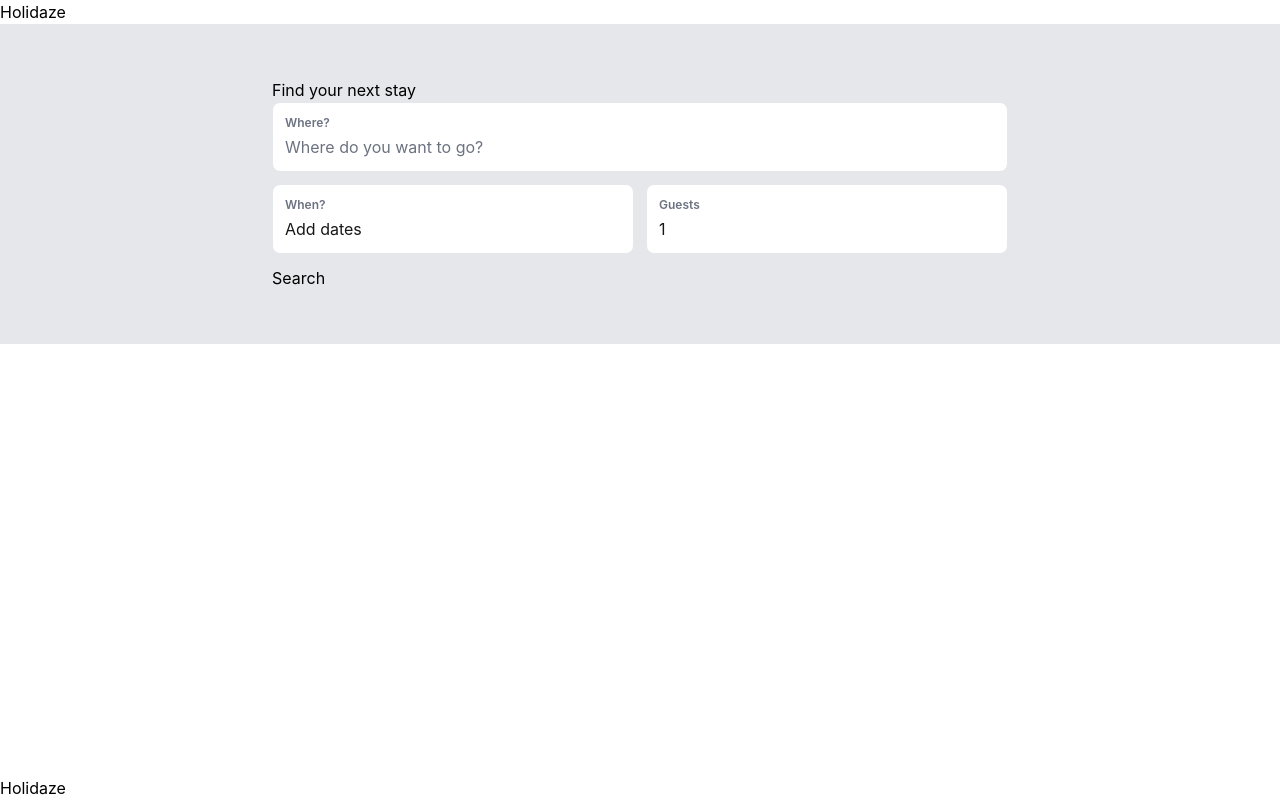
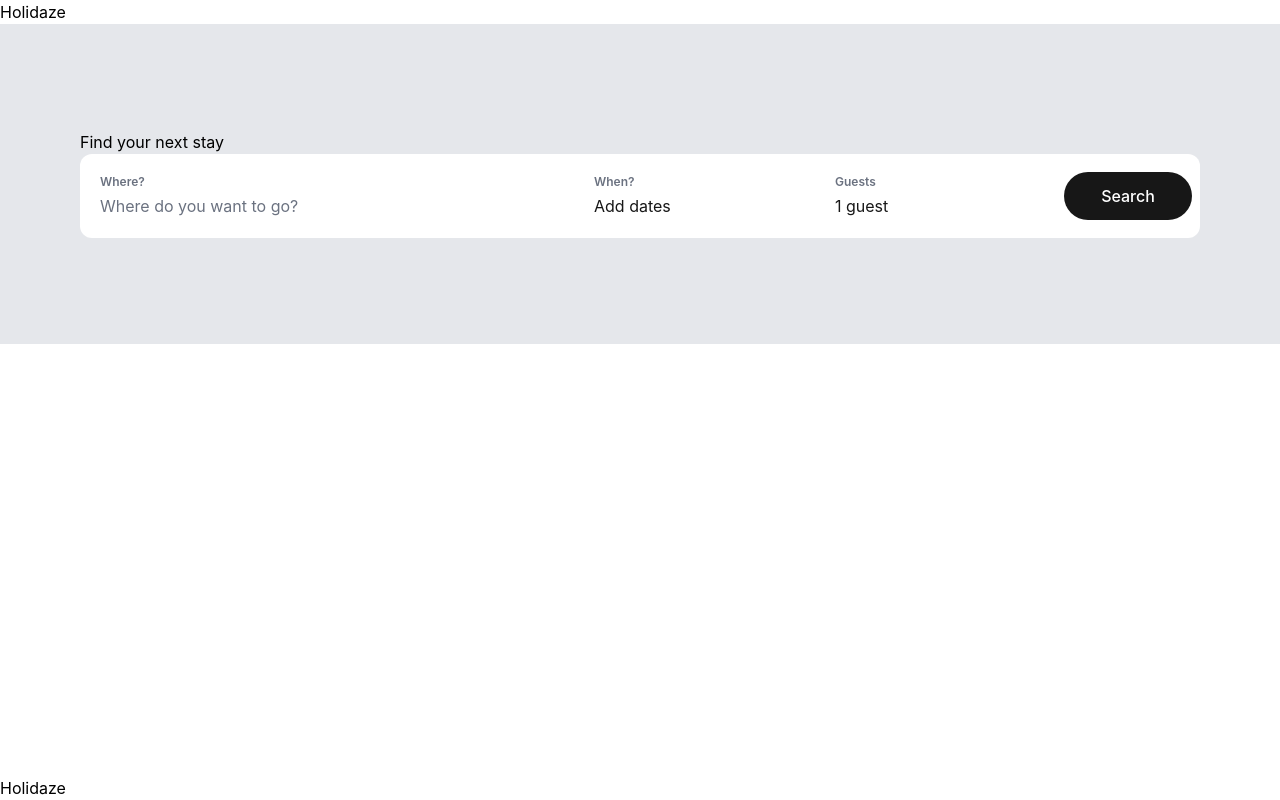
Before and after one commit to annikaeld/Holidaze, a React (Vite) app: page / in a window 1280 px wide. Built offline with nearby package versions, Linux system fonts and the light colour scheme.

Commit message:
feat: add responsive search form with date and guest pickers

```diff
--- a/src/features/venues/components/VenueSearchForm.tsx
+++ b/src/features/venues/components/VenueSearchForm.tsx
@@ -1,5 +1,5 @@
 import { DayPicker } from "react-day-picker";
-import { useState } from "react";
+import { useEffect, useRef, useState } from "react";
 import type { DateRange } from "react-day-picker";
 import "react-day-picker/style.css";
 import { Check } from "lucide-react";
@@ -7,10 +7,45 @@ import { Check } from "lucide-react";
 export function VenueSearchForm() {
   const [dateRange, setDateRange] = useState<DateRange | undefined>();
   const [isCalendarOpen, setIsCalendarOpen] = useState(false);
+  const [guests, setGuests] = useState(1);
+  const [isGuestsOpen, setIsGuestsOpen] = useState(false);
+  const searchFormRef = useRef<HTMLFormElement>(null);
+
+  useEffect(() => {
+    function handleClickOutside(event: MouseEvent) {
+      if (
+        searchFormRef.current &&
+        !searchFormRef.current.contains(event.target as Node)
+      ) {
+        setIsCalendarOpen(false);
+        setIsGuestsOpen(false);
+      }
+    }
+
+    function handleEscape(event: KeyboardEvent) {
+      if (event.key === "Escape") {
+        setIsCalendarOpen(false);
+        setIsGuestsOpen(false);
+      }
+    }
+
+    document.addEventListener("mousedown", handleClickOutside);
+    document.addEventListener("keydown", handleEscape);
+
+    return () => {
+      document.removeEventListener("mousedown", handleClickOutside);
+      document.removeEventListener("keydown", handleEscape);
+    };
+  }, []);
 
   return (
-    <form action="/venues" method="get" className="flex w-full flex-col gap-3">
-      <div className="flex flex-col gap-1 rounded-lg border border-border bg-card p-3 focus-within:ring-2 focus-within:ring-ring">
+    <form
+      ref={searchFormRef}
+      action="/venues"
+      method="get"
+      className="flex w-full flex-col gap-3 lg:flex-row lg:items-stretch lg:gap-0 lg:rounded-xl lg:bg-card lg:p-2"
+    >
+      <div className="flex min-w-0 flex-col gap-1 rounded-lg border border-border bg-card p-3 focus-within:ring-2 focus-within:ring-ring lg:flex-2 lg:rounded-none lg:border-0 lg:bg-transparent lg:focus-within:ring-0 lg:focus-within:bg-field-active lg:focus-within:rounded-lg">
         <label
           htmlFor="destination"
           className="text-xs font-semibold text-muted-foreground"
@@ -22,17 +57,24 @@ export function VenueSearchForm() {
           id="destination"
           name="destination"
           placeholder="Where do you want to go?"
+          onFocus={() => {
+            setIsCalendarOpen(false);
+            setIsGuestsOpen(false);
+          }}
           className="w-full min-w-0 bg-transparent text-foreground outline-none placeholder:text-muted-foreground"
         />
       </div>
-      <div className="grid grid-cols-2 relative gap-3">
+      <div className="relative grid min-w-0 grid-cols-2 gap-3 lg:flex-2">
         <div className="min-w-0">
           <button
             type="button"
-            onClick={() => setIsCalendarOpen(!isCalendarOpen)}
+            onClick={() => {
+              setIsCalendarOpen(!isCalendarOpen);
+              setIsGuestsOpen(false);
+            }}
             aria-expanded={isCalendarOpen}
             aria-controls="date-calendar"
-            className="flex w-full min-w-0 flex-col items-start gap-1 rounded-lg border border-border bg-card p-3 text-left focus-visible:ring-2 focus-visible:ring-ring"
+            className="flex w-full min-w-0 flex-col items-start gap-1 rounded-lg border border-border bg-card p-3 text-left focus-visible:ring-2 focus-visible:ring-ring lg:border-0 lg:bg-transparent lg:rounded-lg lg:focus-visible:bg-field-active lg:aria-expanded:bg-field-active"
           >
             <span className="text-xs font-semibold text-muted-foreground">
               When?
@@ -60,21 +102,66 @@ export function VenueSearchForm() {
             value={dateRange?.to?.toLocaleDateString("en-CA") ?? ""}
           />
         </div>
-        <div className="flex min-w-0 flex-col gap-1 rounded-lg border border-border bg-card p-3 focus-within:ring-2 focus-within:ring-ring">
+        <div className="flex min-w-0 flex-col gap-1 rounded-lg border border-border bg-card p-3 focus-within:ring-2 focus-within:ring-ring lg:rounded-none lg:border-0 lg:bg-transparent lg:focus-within:ring-0 lg:focus-within:bg-field-active lg:focus-within:rounded-lg">
           <label
             htmlFor="guests"
             className="text-xs font-semibold text-muted-foreground"
           >
             Guests
           </label>
-          <input
-            type="number"
+          <button
+            type="button"
             id="guests"
-            name="guests"
-            min={1}
-            defaultValue={1}
-            className="w-full min-w-0 bg-transparent text-foreground outline-none [appearance:textfield] [&::-webkit-inner-spin-button]:appearance-none [&::-webkit-outer-spin-button]:appearance-none"
-          />
+            onClick={() => {
+              setIsGuestsOpen(!isGuestsOpen);
+              setIsCalendarOpen(false);
+            }}
+            aria-expanded={isGuestsOpen}
+            aria-controls="guests-popover"
+            className="w-full min-w-0 bg-transparent text-left text-foreground"
+          >
+            {guests} {guests === 1 ? "guest" : "guests"}
+          </button>
+          <input type="hidden" name="guests" value={guests} />
+          {isGuestsOpen && (
+            <div
+              id="guests-popover"
+              className="absolute top-full right-0 z-50 mt-2 min-w-52 rounded-xl border border-border bg-card p-4 shadow-lg"
+            >
+              <div className="flex items-center gap-4 mb-3">
+                <button
+                  type="button"
+                  onClick={() => setGuests((count) => Math.max(1, count - 1))}
+                  disabled={guests <= 1}
+                  aria-label="Remove one guest"
+                  className="btn-counter"
+                >
+                  −
+                </button>
+
+                <span aria-live="polite">{guests}</span>
+
+                <button
+                  type="button"
+                  onClick={() => setGuests((count) => count + 1)}
+                  aria-label="Add one guest"
+                  className="btn-counter"
+                >
+                  +
+                </button>
+              </div>
+              <div className="flex justify-end">
+                <button
+                  type="button"
+                  onClick={() => setIsGuestsOpen(false)}
+                  aria-label="Confirm guests"
+                  className="btn-confirm"
+                >
+                  <Check size={20} aria-hidden="true" />
+                </button>
+              </div>
+            </div>
+          )}
         </div>
         {isCalendarOpen && (
           <div className="absolute left-0 top-full z-50 mt-2 rounded-xl border border-border bg-card p-2 sm:p-4 shadow-lg max-w-[calc(100vw-2rem)]">
@@ -99,7 +186,7 @@ export function VenueSearchForm() {
                 onClick={() => setIsCalendarOpen(false)}
                 disabled={!dateRange?.from || !dateRange?.to}
                 aria-label="Confirm dates"
-                className="flex size-10 cursor-pointer items-center justify-center rounded-full bg-primary text-primary-foreground disabled:cursor-not-allowed disabled:opacity-40"
+                className="btn-confirm"
               >
                 <Check size={20} aria-hidden="true" />
               </button>
@@ -107,8 +194,10 @@ export function VenueSearchForm() {
           </div>
         )}
       </div>
-      <div>
-        <button type="submit">Search</button>
+      <div className="lg:flex lg:items-center lg:pl-3">
+        <button type="submit" className="btn-primary">
+          Search
+        </button>
       </div>
     </form>
   );
--- a/src/features/venues/pages/HomePage.tsx
+++ b/src/features/venues/pages/HomePage.tsx
@@ -3,7 +3,7 @@ import { VenueSearchForm } from "@/features/venues/components/VenueSearchForm";
 export function HomePage() {
   return (
     <section className="flex w-full min-w-0 min-h-64 items-center justify-center bg-hero sm:min-h-80">
-      <div className="w-full min-w-0 max-w-3xl px-4">
+      <div className="w-full min-w-0 max-w-6xl px-4">
         <h1>Find your next stay</h1>
         <VenueSearchForm />
       </div>
--- a/src/index.css
+++ b/src/index.css
@@ -12,6 +12,7 @@
     --placeholder-foreground: #6b7280;
     --border: #e5e7eb;
     --hero: #e5e7eb;
+    --field-active: #f3f4f6;
 }
 
 .dark {
@@ -24,6 +25,7 @@
     --placeholder-foreground: #d1d5db;
     --border: #404040;
     --hero: #374151;
+    --field-active: #374151;
 }
 
 @theme inline {
@@ -36,7 +38,32 @@
     --color-placeholder-foreground: var(--placeholder-foreground);
     --color-border: var(--border);
     --color-hero: var(--hero);
+    --color-field-active: var(--field-active);
 }
+
+@layer components {
+    .btn-primary {
+        @apply w-full min-w-32 self-center cursor-pointer rounded-full px-4 py-3 font-medium transition-colors;
+        @apply bg-foreground text-surface;
+        @apply hover:opacity-85;
+        @apply focus-visible:outline-2 focus-visible:outline-offset-2 focus-visible:outline-foreground;
+    }
+
+    .btn-counter {
+        @apply flex size-9 cursor-pointer items-center justify-center rounded-full;
+        @apply border border-border bg-card text-foreground;
+        @apply hover:bg-field-active;
+        @apply disabled:cursor-not-allowed disabled:opacity-40;
+    }
+
+    .btn-confirm {
+        @apply flex size-10 cursor-pointer items-center justify-center rounded-full;
+        @apply bg-foreground text-surface;
+        @apply disabled:cursor-not-allowed disabled:opacity-40;
+    }
+}
+
+
 
 #date-calendar.holidaze-calendar {
     --rdp-day-width: 36px;
```
